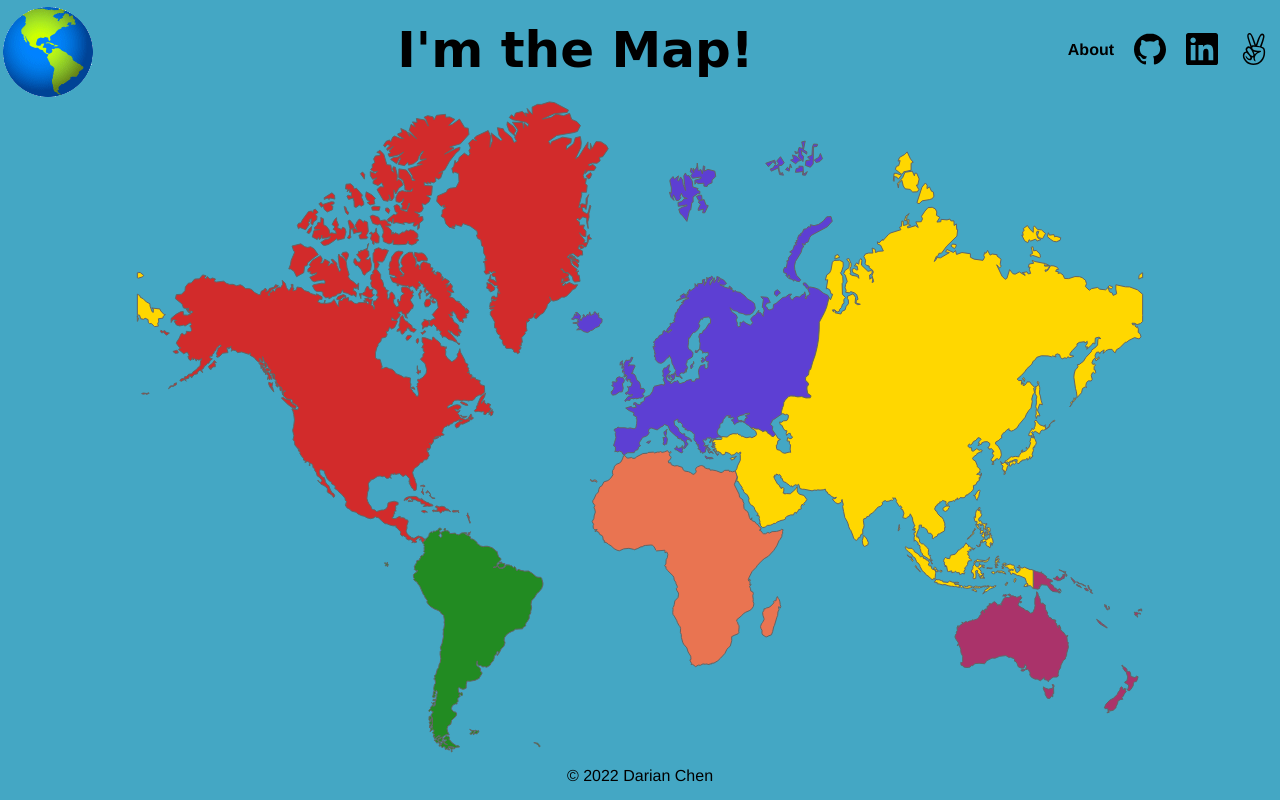
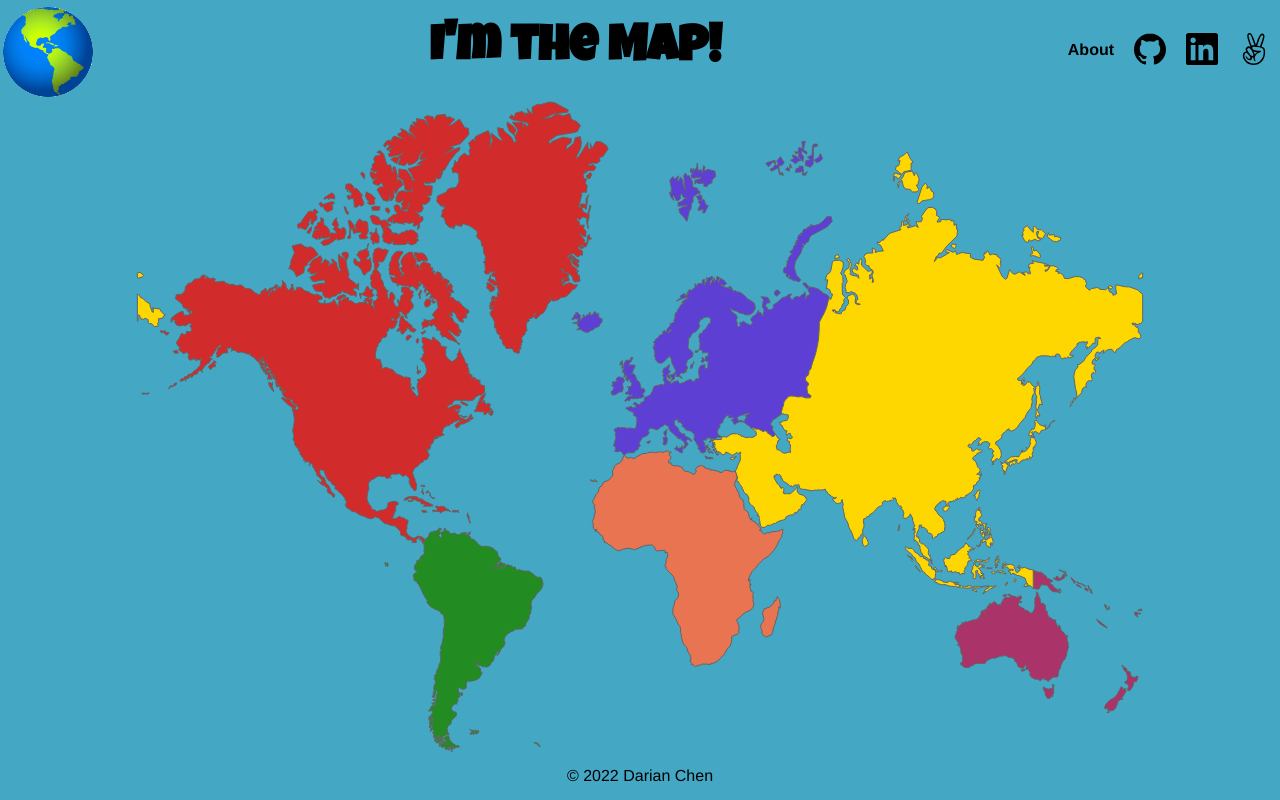
Before and after one commit to darianchen/World-Map-Project, a website built with webpack: page index.html in a window 1280 px wide. Built offline with nearby package versions, Linux system fonts and the light colour scheme.

Commit message:
Change font for header

```diff
--- a/index.html
+++ b/index.html
@@ -5,6 +5,9 @@
     <meta http-equiv="X-UA-Compatible" content="ie=edge" />
     <link rel="stylesheet" href="./dist/main.css" />
     <link rel="stylesheet" href="https://stackpath.bootstrapcdn.com/font-awesome/4.7.0/css/font-awesome.min.css" crossorigin="anonymous">
+    <link rel="preconnect" href="https://fonts.googleapis.com">
+    <link rel="preconnect" href="https://fonts.gstatic.com" crossorigin>
+    <link href="https://fonts.googleapis.com/css2?family=Luckiest+Guy&family=Roboto+Slab:wght@700&display=swap" rel="stylesheet">
     <script src="./dist/main.js"></script>
     <script type="text/javascript" src="//cdnjs.cloudflare.com/ajax/libs/lodash.js/0.10.0/lodash.min.js"></script>
     <title>World Map</title>
--- a/src/styles/header.scss
+++ b/src/styles/header.scss
@@ -12,7 +12,7 @@ nav{
 .title{
     font-size: 50px;
     font-weight: bold;
-    font-family:cursive;
+    font-family: 'Luckiest Guy', cursive;
 }
 
 .nav-links{
```
Also changed, not shown: dist/main.css.
